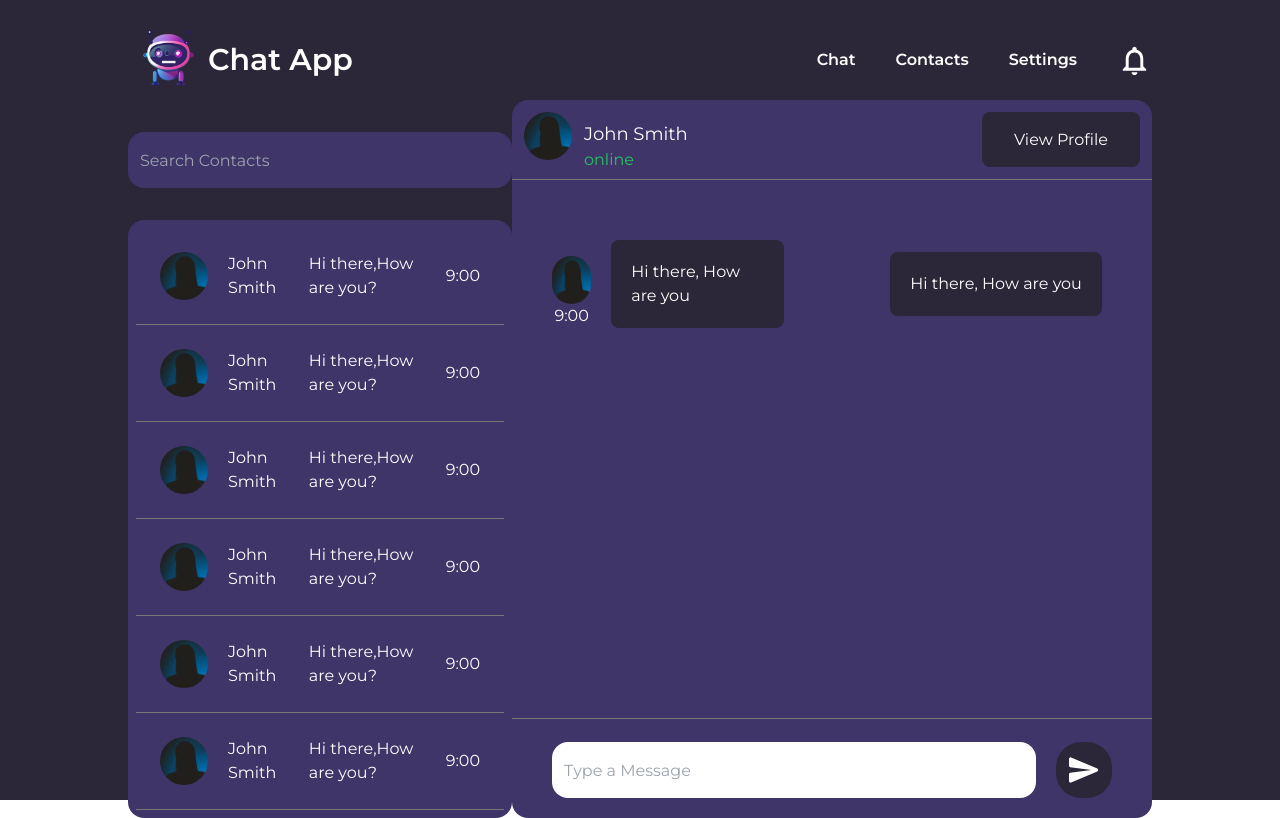
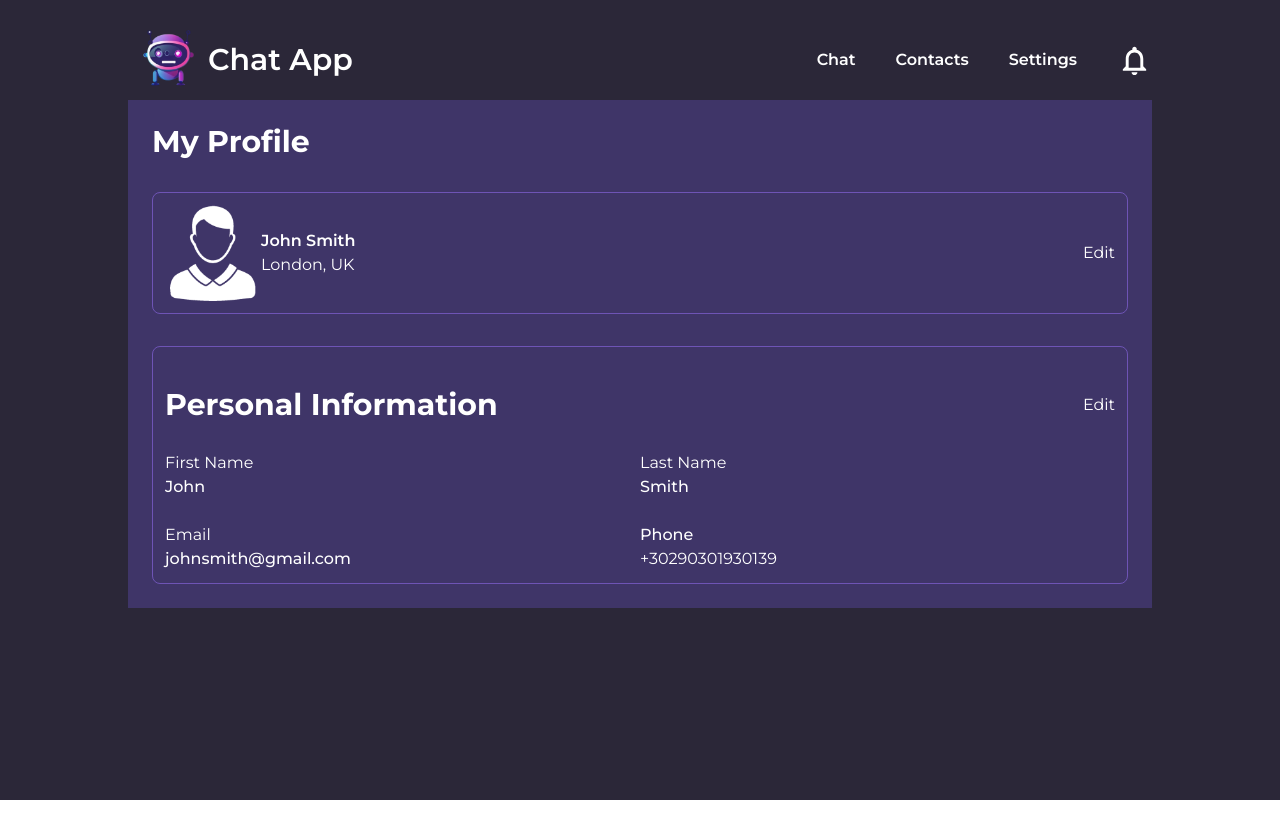
Before and after one commit to Tomo233/chat-app, a React (Vite) app: page / in a window 1280 px wide. Built offline with nearby package versions, Linux system fonts and the light colour scheme.

Commit message:
create settings component first look

```diff
--- a/src/components/AppLayout.tsx
+++ b/src/components/AppLayout.tsx
@@ -1,13 +1,15 @@
-import ChatPage from "../pages/ChatPage";
 import Container from "./Container";
 import Header from "./Header";
+import Settings from "../features/Settings/Settings";
+// import ChatPage from "../pages/ChatPage";
 
 function AppLayout() {
   return (
     <div className="bg-[#2b2738] h-screen">
       <Container>
         <Header />
-        <ChatPage />
+        {/* <ChatPage /> */}
+        <Settings />
       </Container>
     </div>
   );
--- a/src/features/Settings/Settings.tsx
+++ b/src/features/Settings/Settings.tsx
@@ -1,5 +1,46 @@
+import DefaultUserImage from "../../assets/default-user.png";
+
 function Settings() {
-  return <div>settings</div>;
+  return (
+    <div className="grid gap-y-8   text-white bg-primaryPurple p-6">
+      <h2 className="font-bold text-3xl ">My Profile</h2>
+      <section className="flex justify-between items-center border border-secondaryPurple rounded-lg p-3">
+        <div className="flex items-center">
+          <img src={DefaultUserImage} alt="User Image" className="h-24" />
+          <div>
+            <h3 className="font-semibold">John Smith</h3>
+            <p>London, UK</p>
+          </div>
+        </div>
+        <button>Edit</button>
+      </section>
+      <section className="border border-secondaryPurple rounded-lg p-3">
+        <div className="flex justify-between items-center">
+          <h2 className="font-bold text-3xl py-7">Personal Information</h2>
+          <button>Edit</button>
+        </div>
+        <div className="grid grid-cols-2 gap-y-6">
+          <div>
+            <p>First Name</p>
+            <p className="font-medium">John</p>
+          </div>
+          <div>
+            <p>Last Name</p>
+            <p className="font-medium">Smith</p>
+          </div>
+
+          <div>
+            <p>Email</p>
+            <p className="font-medium">johnsmith@gmail.com</p>
+          </div>
+          <div>
+            <p className="font-medium">Phone</p>
+            <p>+30290301930139</p>
+          </div>
+        </div>
+      </section>
+    </div>
+  );
 }
 
 export default Settings;
```
Also changed, not shown: src/assets/default-user.png (added).
